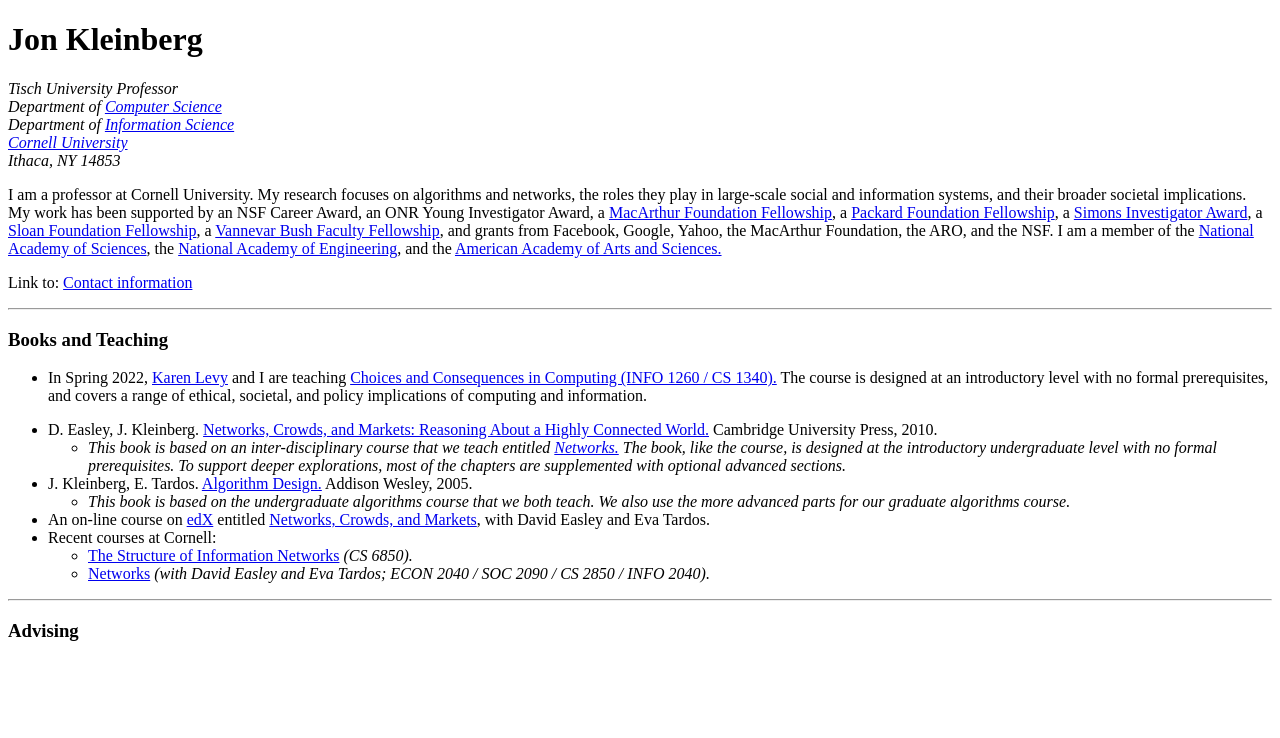
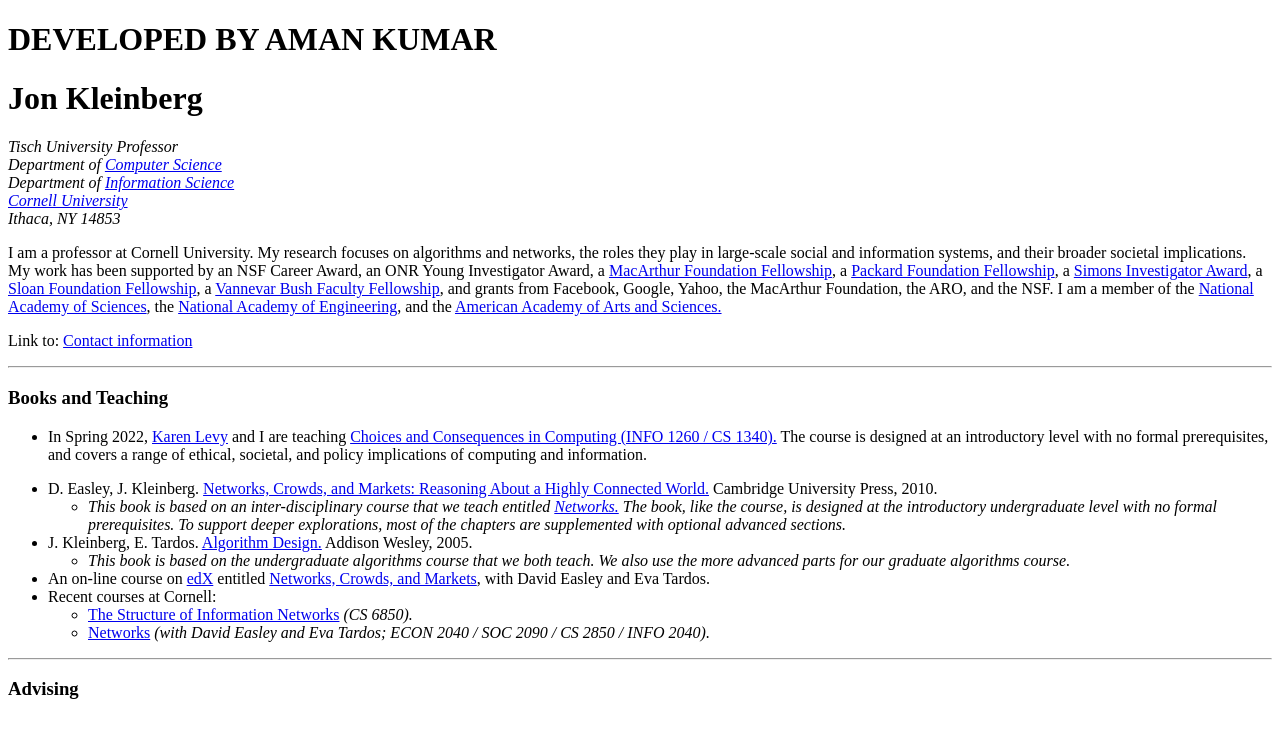
Before and after one commit to aman74git/webinit, a plain HTML site: page index.html in a window 1280 px wide. Drawn offline with Linux system fonts and the light colour scheme.

Commit message:
added heading

```diff
--- a/index.html
+++ b/index.html
@@ -7,6 +7,7 @@
     <title>Jon Kleinberg's homepage</title>
 </head>
 <body>
+    <h1>DEVELOPED BY AMAN KUMAR</h1>
     <h1>Jon Kleinberg</h1>
     <p>
         <em>Tisch University Professor</em><br>
```
